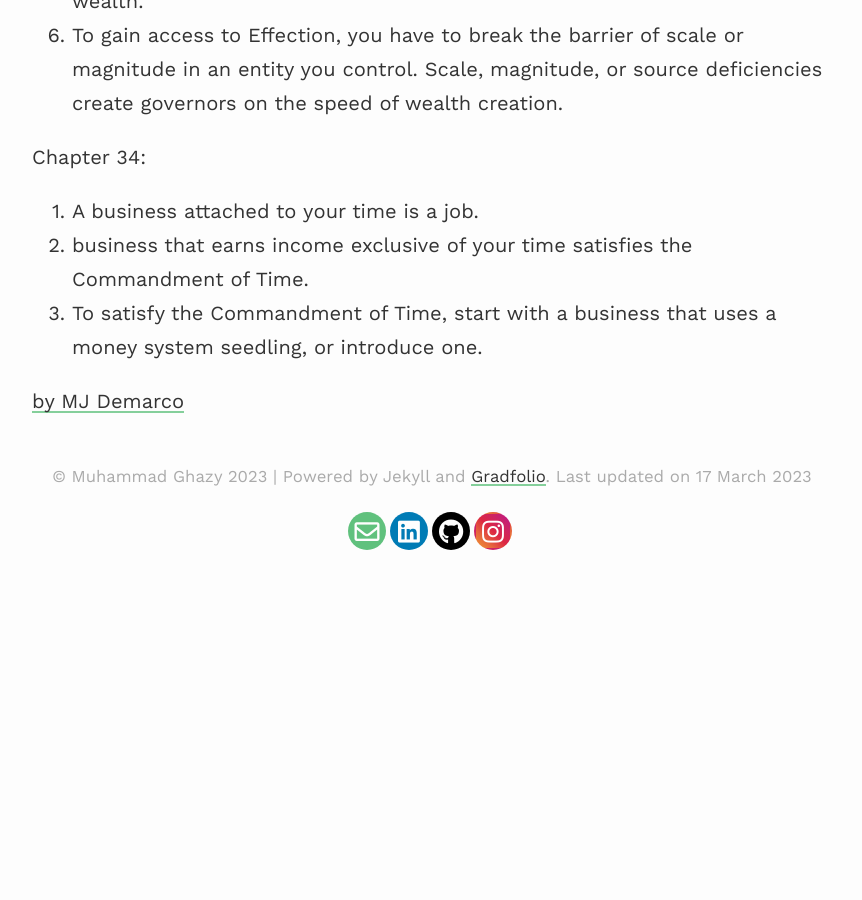
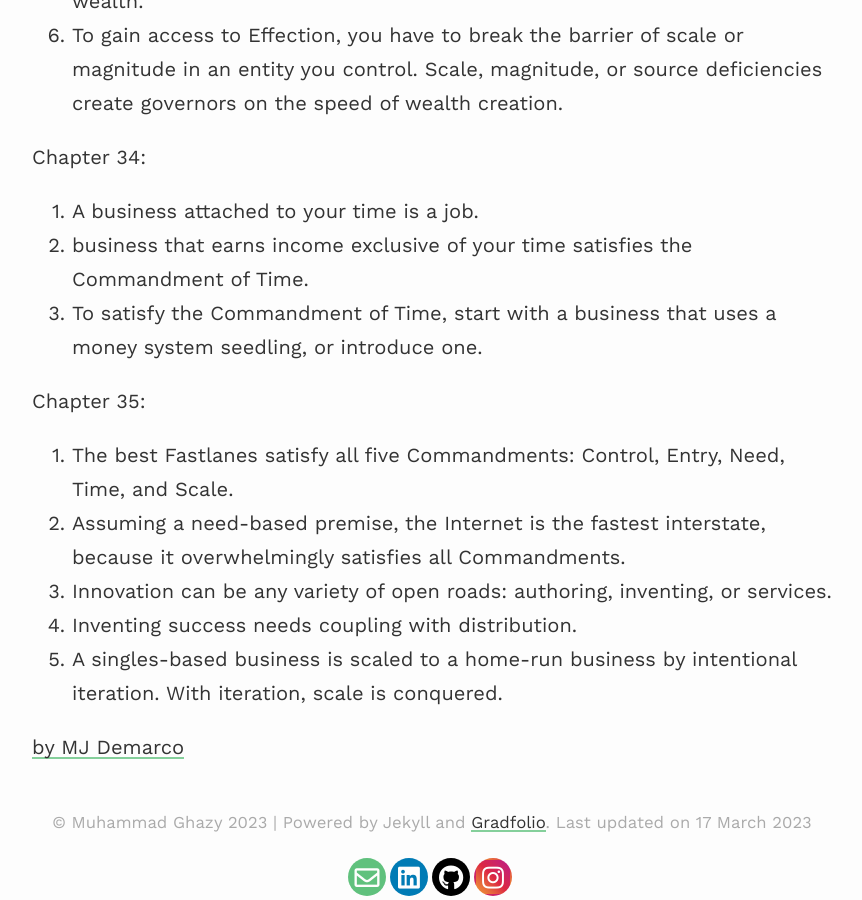
Before and after one commit to ghazyayman/ghazyayman.github.io, a Jekyll site: the page built from _posts/2019-08-19-jelly-fish.md, in a window 1280 px wide and 900 px high, scrolled down 14578 px. Shown: the whole window, without its empty margins (208-1070 px from the left). Built offline with Jekyll 4.4.1, drawn with Linux system fonts in a browser that asks for light colours; nearby versions of some CDN libraries; formulas are drawn with MathJax 3; before the commit the page ends 15132 px from its top, so only the background shows below that.

Commit message:
finish part 7

```diff
--- a/_posts/2019-08-19-jelly-fish.md
+++ b/_posts/2019-08-19-jelly-fish.md
@@ -290,6 +290,13 @@ Chapter 34:
 2. business that earns income exclusive of your time satisfies the Commandment of Time.
 3. To satisfy the Commandment of Time, start with a business that uses a money system seedling, or introduce one.
 
+Chapter 35:
+1. The best Fastlanes satisfy all five Commandments: Control, Entry, Need, Time, and Scale.
+2. Assuming a need-based premise, the Internet is the fastest interstate, because it overwhelmingly satisfies all Commandments.
+3. Innovation can be any variety of open roads: authoring, inventing, or services.
+4. Inventing success needs coupling with distribution.
+5. A singles-based business is scaled to a home-run business by intentional iteration. With iteration, scale is conquered.
+
 
 
 
```
